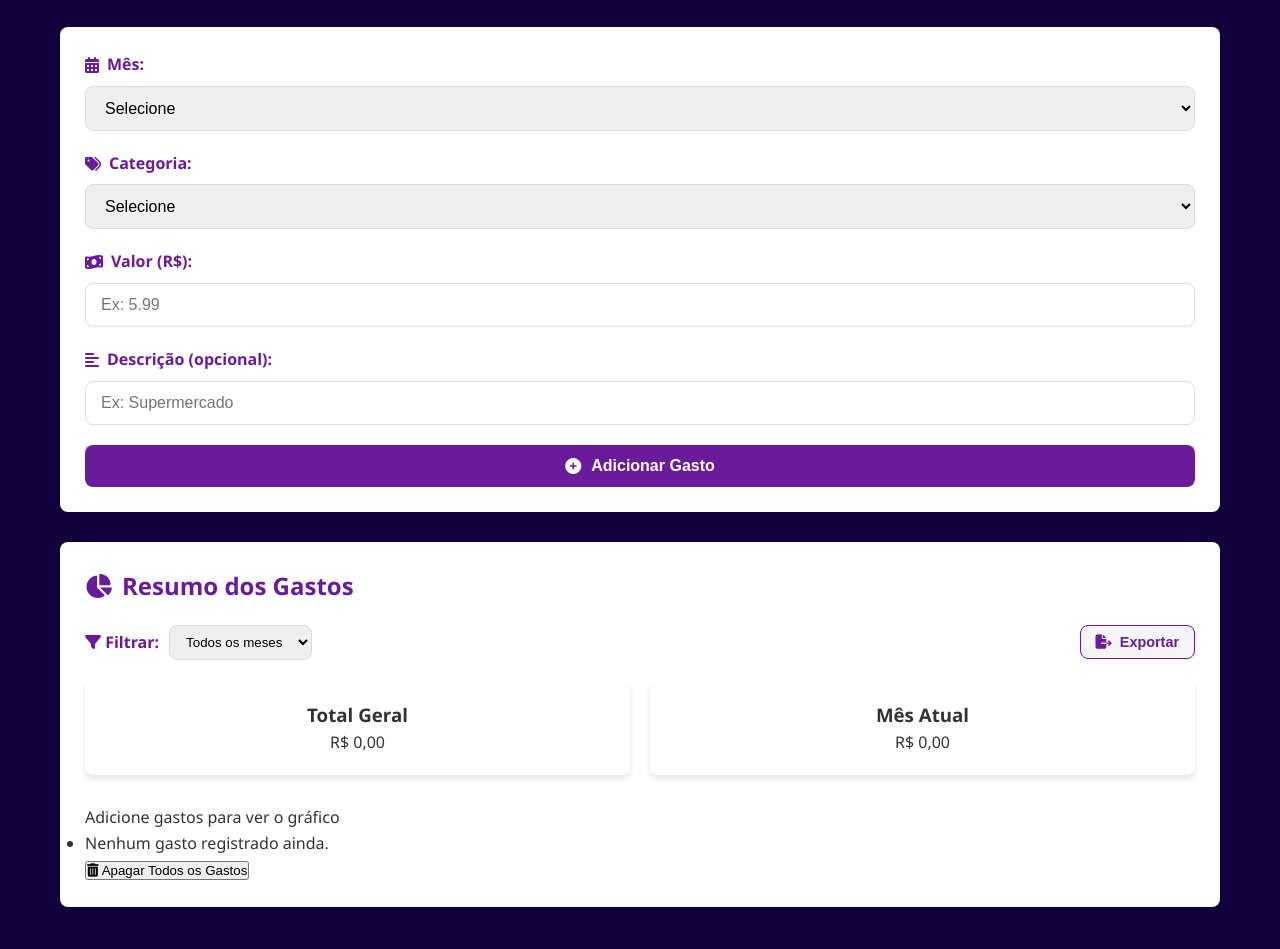
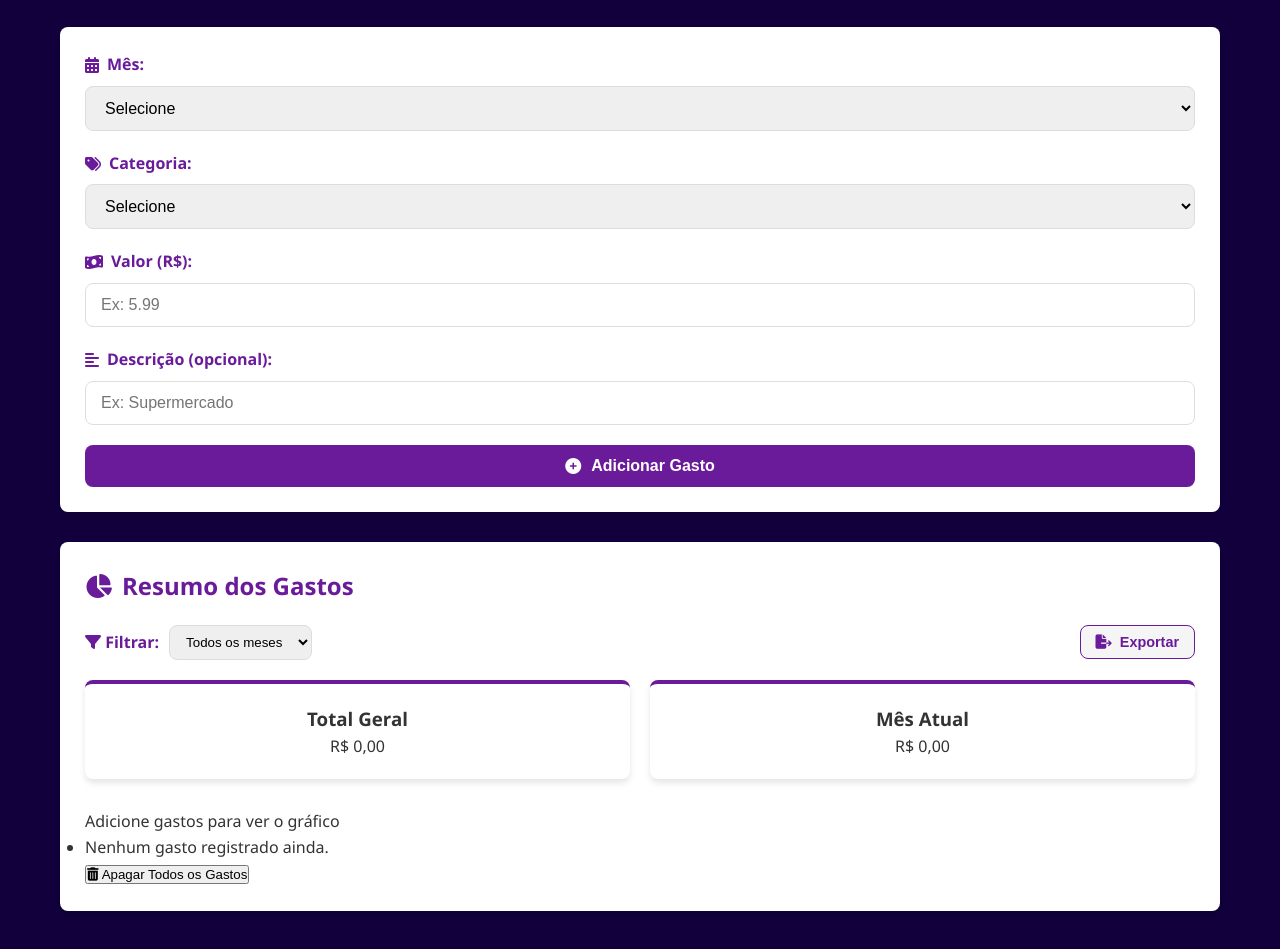
Before and after one commit to Stievehuihan/SpendLoom, a plain HTML site: page index.html in a window 1280 px wide. Shown: the part 125-1074 px from the top of the page. Drawn offline with Linux system fonts and the light colour scheme.

Commit message:
refactor(core): clarify styles
The previous pass left the edge case unnamed, so this names it.

Touches styles.css.

```diff
--- a/styles.css
+++ b/styles.css
@@ -190,3 +190,7 @@ header h1 i {
   padding: 20px;
   box-shadow: var(--box-shadow);
   text-align: center;
+  border-top: 4px solid var(--primary-color);
+}
+
+.stat-card.total {
```
